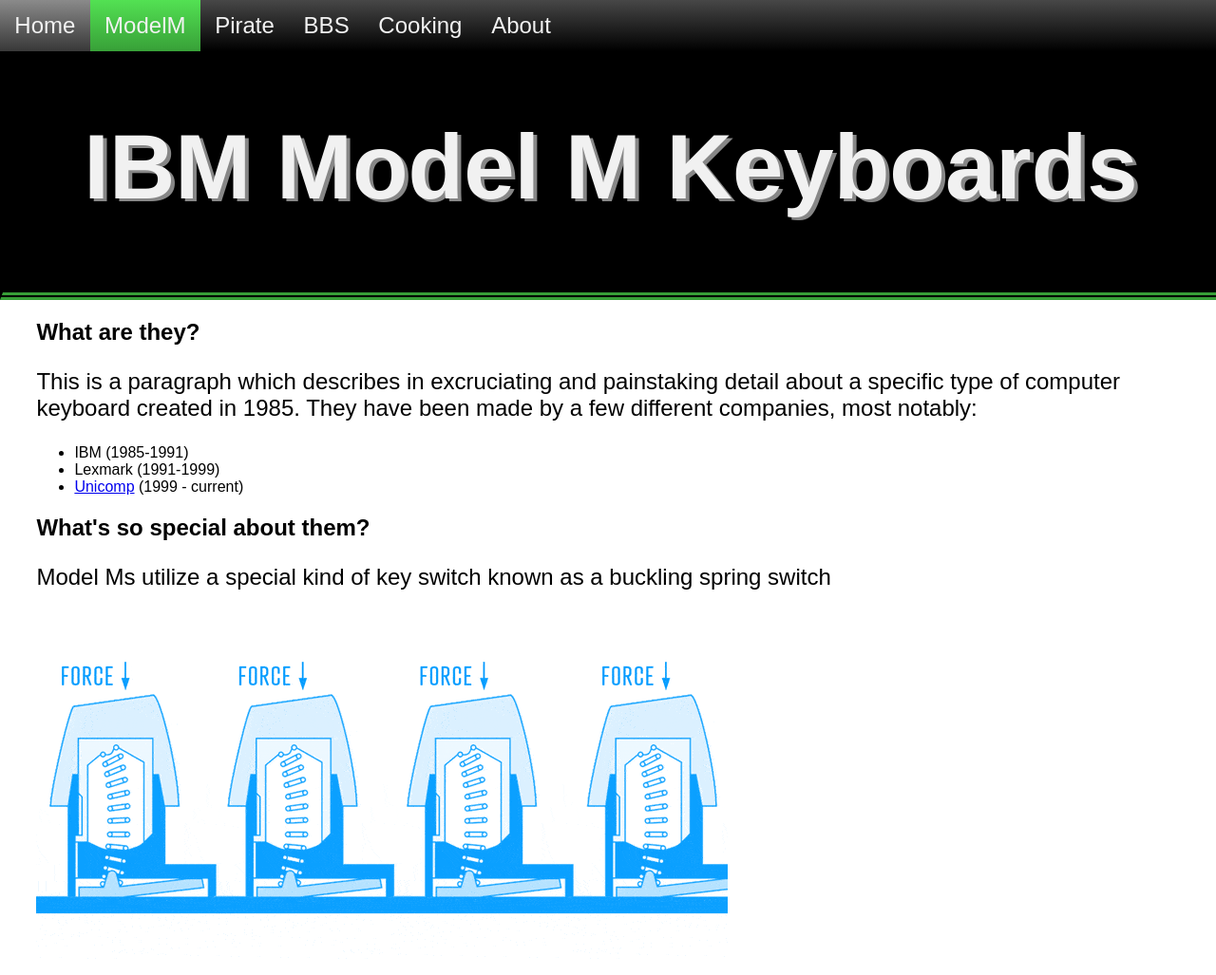
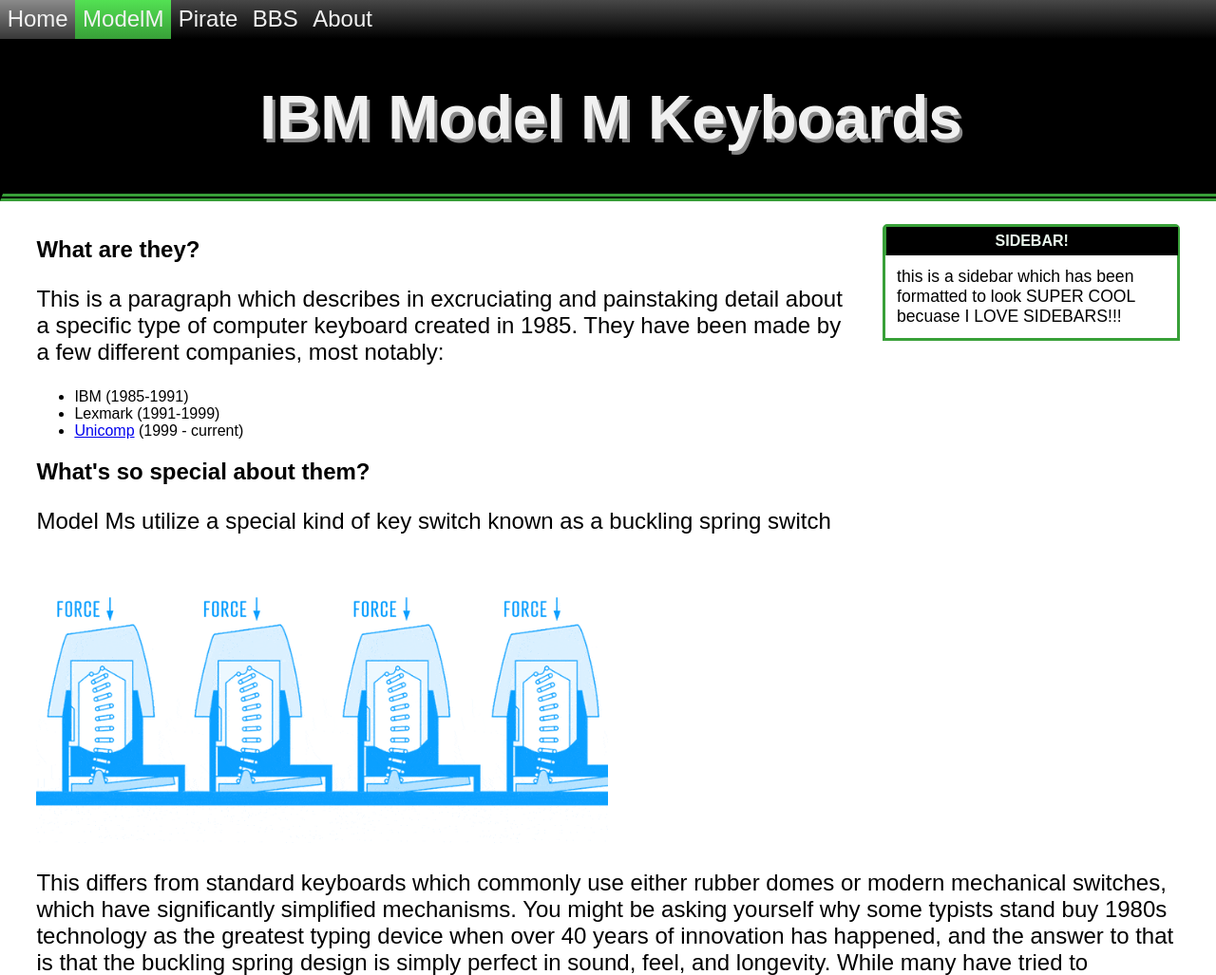
Before and after one commit to AdamT2000/my-website, a plain HTML site: page pages/modelm.html in a window 1280 px wide. Shown: the top 1027 px of the page at 95% size. Drawn offline with Linux system fonts and the light colour scheme.

Commit message:
reworked CSS, fluid layout

```diff
--- a/pages/bbs/bbs.css
+++ b/pages/bbs/bbs.css
@@ -1,4 +1,3 @@
-
 .message-board
 {
     margin-left: 3vw;
--- a/pages/cook-tips/cook.css
+++ /dev/null
@@ -1,75 +0,0 @@
-/* BBS STYLESHEET */
-nav
-{
-    background-color: #333;
-    background-image: linear-gradient(to top, #000000, #474747);
-    overflow: hidden;
-}
-
-nav a
-{
-    float: left;
-    color: #f2f2f2;
-    text-align: center;
-    padding: 1vw 1.2vw;
-    text-decoration: none;
-    font-size: 150%;
-}
-
-nav a:hover
-{
-    background-image: linear-gradient(to top, #383838, #8a8a8a);
-}
-
-nav a.active
-{
-    background-image: linear-gradient(to top, 	#38A038, 	#53E153);
-}
-
-/*Sidemessage*/
-.sidemessage
-{
-    float: right;
-    width: 15%;
-    margin: 4vw 1vw 2vw 1vw;
-    padding: 2vw 5vw;
-    border:#383838;
-    border-style:groove
-}
-
-header
-{
-    width: 100%;
-    height: 1%;
-    padding: 0% 0% 1% 0%;
-    color: #f1f1f1;
-    border-style: solid;
-    border-color: #000;
-    background-color: #000;
-    display: block;
-    font-size: 300%;
-    text-shadow: 4px 3px #878787;
-    text-overflow: clip;
-    text-align: center;
-    border-bottom-style:double;
-    border-bottom-color: #38A038;
-    border-bottom-width: 8px;
-}
-
-h2, h3, p
-{
-    font-size: 150%;
-
-}
-
-body
-{
-    font-family: sans-serif;
-    margin: 0;
-}
-
-section
-{
-    margin-left: 3vw;
-    margin-right: 3vw;
-}
--- a/pages/modelm.html
+++ b/pages/modelm.html
@@ -10,10 +10,9 @@
     <body>
         <nav>
             <a href="../index.html">Home</a>
-            <a class="active" href="modelm.html">ModelM</a>
+            <a class="active" href="#">ModelM</a>
             <a href="pirateposting.html">Pirate</a>
-            <a href="../pages/bbs/bbs.html">BBS</a>
-            <a href="cook-tips/cookingtips.html">Cooking</a>
+            <a href="../pages/bbs/bbs.html" target="_blank" rel="noopener noreferrer">BBS</a>
             <a href="aboutme.html">About</a>
         </nav>
 
@@ -22,6 +21,13 @@
         </header>
 
         <main>
+            <aside>
+                <h2>SIDEBAR!</h2>
+                <p>
+                    this is a sidebar which has been formatted to look SUPER COOL becuase I LOVE SIDEBARS!!!
+                </p>
+            </aside>
+            <content>
                 <h2>What are they?</h2>
                 <p>
                     This is a paragraph which describes in excruciating and painstaking detail about a specific type of computer keyboard created in 1985. They have been made by a few different companies, most notably:
@@ -49,6 +55,7 @@
                 </p>
 
                 <img src="../pages/img/myModelM.jpg" alt="My model M keyboard, with a black frame with green and white keys" width="500" height="208">
+            </content>
         </main>
     </body>
 
--- a/pages/styles/pirate.css
+++ b/pages/styles/pirate.css
@@ -1,30 +1,3 @@
-:root
-{
-    margin: 0;
-    padding: 0;
-}
-nav
-{
-    background-color: #333;
-    background-image: linear-gradient(to top, #000000, #474747);
-    overflow: hidden;
-}
-
-nav a
-{
-    float: left;
-    color: #f2f2f2;
-    text-align: center;
-    padding: 1vw 1.2vw;
-    text-decoration: none;
-    font-size: 150%;
-}
-
-nav a:hover
-{
-    background-image: linear-gradient(to top, #383838, #8a8a8a);
-}
-
 nav a.active
 {
     background-image: linear-gradient(to top, #802a2a, #e15353);
@@ -32,39 +5,8 @@
 
 header
 {
-    width: 100%;
-    height: 1%;
-    padding: 0% 0% 1% 0%;
-    color: #f1f1f1;
-    border-style: solid;
-    border-color: #000;
-    background-color: #000;
-    display: block;
-    font-size: 300%;
-    text-shadow: 4px 3px #878787;
-    text-overflow: clip;
-    text-align: center;
-    border-bottom-style:double;
+
     border-bottom-color: #9f3838;
-    border-bottom-width: 8px;
-}
-
-h2, h2
-{
-    font-size: 250%;
-}
-
-body
-{
-    font-family: sans-serif;
-    margin: 0;
-}
-
-
-.content
-{
-    margin-left: 4vw;
-    margin-right: 4vw;
 }
 
 main > img
--- a/pages/styles/styleNew.css
+++ b/pages/styles/styleNew.css
@@ -3,6 +3,7 @@
     margin: 0;
     padding: 0;
 }
+/*Navigation*/
 nav
 {
     background-color: #333;
@@ -12,12 +13,14 @@
 
 nav a
 {
+    display: flex;
     float: left;
     color: #f2f2f2;
     text-align: center;
-    padding: 1vw 1.2vw;
+    padding: 0.5% 0.6%;
     text-decoration: none;
     font-size: 150%;
+    align-items: baseline;
 }
 
 nav a:hover
@@ -30,23 +33,37 @@
     background-image: linear-gradient(to top, 	#38A038, 	#53E153);
 }
 
+/*Main Text*/
 header
 {
     width: 100%;
-    padding: 0% 0% 1% 0%;
+    height: 20%;
+    max-height: 200px;
+    padding: 0% 0% 0% 0%;
     color: #f1f1f1;
     border-style: solid;
     border-color: #000;
     background-color: #000;
     display: block;
-    font-size: 300%;
-    text-shadow: 4px 3px #878787;
+    border-bottom-style:double;
+    border-bottom-color: #389f38;
+    border-bottom-width: 8px;
+
+}
+
+header h1
+{
+    max-height: 250px;
+    font-size: 400%;
+    text-shadow: 3px 4px #878787;
     text-overflow: clip;
     text-align: center;
-    border-bottom-style:double;
-    border-bottom-color: #38A038;
-    border-bottom-width: 8px;
+}
 
+header h1 img
+{
+    height: 5%;
+    max-width: 5%;
 }
 
 h2, h3, p
@@ -61,8 +78,63 @@
     margin:0;
 }
 
-main
+body img
+{
+    height: auto;
+    max-width: 50%;
+}
+/*Aside bar*/
+aside /*Parent formatting*/
+{
+    box-sizing: border-box;
+    width: 26%;
+	float: right;
+    margin: 2% 0 0 2%;
+	border: 3px solid #38A038;
+    border-top-left-radius: 5px;
+    border-top-right-radius: 5px;
+}
+
+aside h2
+{
+    margin:0;
+    padding: 2% 0 2% 0;
+    width: 100%;
+    color: #ebf9ee;
+	font-size: 100%;
+    background-color:#000;
+    text-align: center;
+    border-style: none groove;
+    border-right: 0.5px solid #389f38;
+    border-left: 0.5px solid #389f38;
+}
+
+
+aside h3
+{
+    font-size: 105%;
+	padding-bottom: .25em;
+}
+
+aside p
+{
+    font-size: 110%;
+    margin: 4%;
+}
+/*Offset so text is away from the sides of the screen*/
+main, main content
 {
     margin-left: 3vw;
     margin-right: 3vw;
 }
+
+/*Breakpoint 1*/
+@media screen and (max-width: 640px)
+{
+    header h1
+    {
+        max-height: 150px;
+        font-size: 200%;
+        text-shadow: 1.5px 1px #878787;
+    }
+}
```
Also changed, not shown: index.html (+1 -2 lines), pages/aboutme.html (+2 -2 lines), pages/bbs/bbs.html (+5 -44 lines), pages/cook-tips/cookingtips.html (deleted, +0 -40 lines), pages/pirateposting.html (+2 -2 lines). Lines whose indentation alone changed are shown as unchanged.
